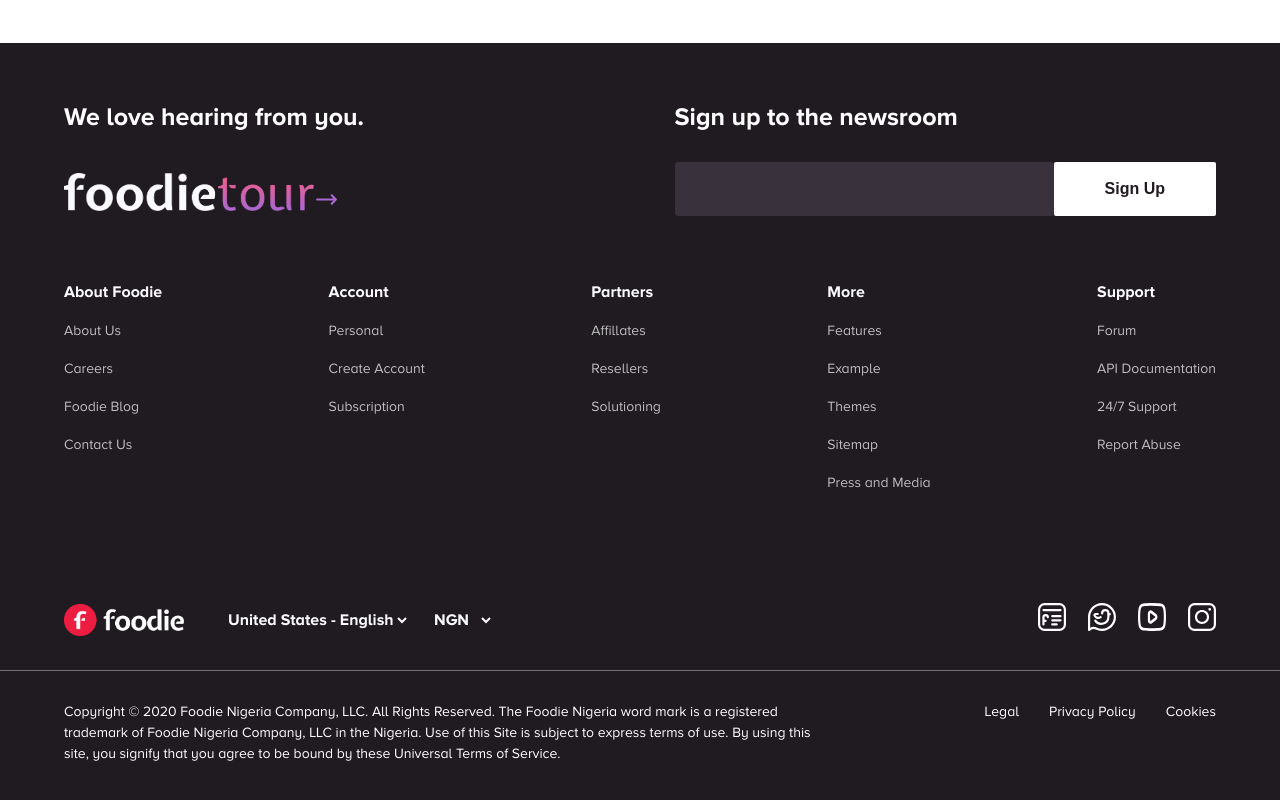
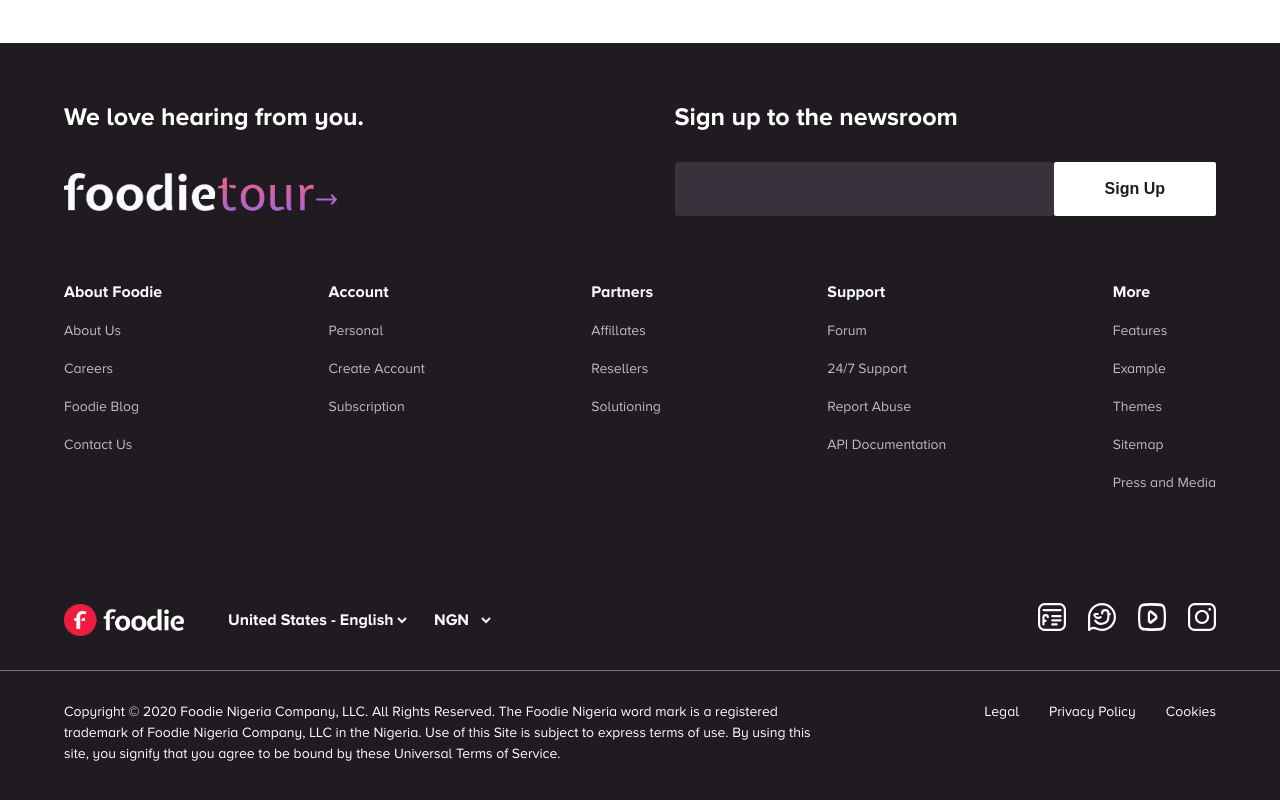
Before and after one commit to Meldy2503/foodie-app, a React (Create React App) app: page / in a window 1280 px wide. Shown: the part 5913-6713 px from the top of the page. Built offline with nearby package versions, Linux system fonts and the light colour scheme; a web font is replaced by a local one.

Commit message:
modify codes

```diff
--- a/src/components/footer/data.js
+++ b/src/components/footer/data.js
@@ -31,6 +31,17 @@ const Data = [
 
   {
     id: 4,
+    header: "Support",
+    links: [
+      ["Forum", "/"],
+      ["24/7 Support", "/contact-us"],
+      ["Report Abuse", "/contact-us"],
+      ["API Documentation", "/"],
+    ],
+  },
+
+  {
+    id: 5,
     header: "More",
     links: [
       ["Features", "/"],
@@ -40,17 +51,6 @@ const Data = [
       ["Press and Media", "/"],
     ],
   },
-
-  {
-    id: 5,
-    header: "Support",
-    links: [
-      ["Forum", "/"],
-      ["API Documentation", "/"],
-      ["24/7 Support", "/contact-us"],
-      ["Report Abuse", "/contact-us"],
-    ],
-  },
 ];
 
 export default Data;
--- a/src/components/footer/footerStyle.js
+++ b/src/components/footer/footerStyle.js
@@ -129,7 +129,7 @@ export const Row2 = styled.div`
   margin-bottom: 8rem;
 
   @media screen and (max-width: ${({ theme }) => theme.mediaQuery.mobile}) {
-    margin-bottom: 0 auto 4rem auto;
+    margin: 0 auto 3rem auto;
   }
 `;
 export const Column = styled.div`
```
